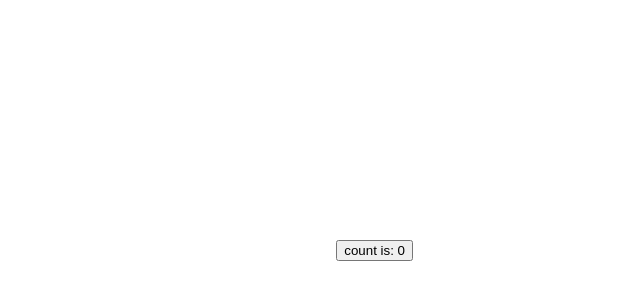
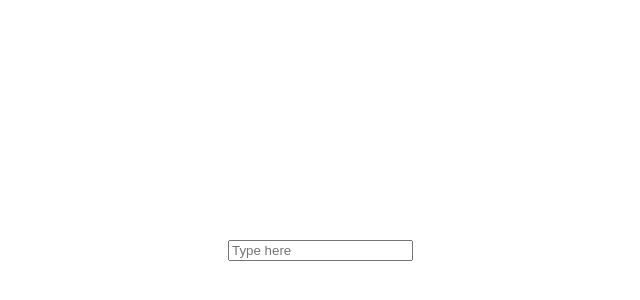
Before and after one commit to kylemwagner83/vue-tutorial, a Vue app: page / in a window 1280 px wide. Shown: the part 150-450 px from the top of the page, without its empty margins (227-867 px from the left). Built offline with nearby package versions, Linux system fonts and the light colour scheme.

Commit message:
Form binding

```diff
--- a/src/App.vue
+++ b/src/App.vue
@@ -2,18 +2,23 @@
   export default {
     data() {
       return {
-        count: 0
+        text: ''
       }
     },
-    methods: {
-      increment() {
-        this.count++
-      }
-    }
+    // methods: {
+    //   onInput(e) {
+    //     this.text = e.target.value
+    //   }
+    // }
   }
   </script>
 
   <template>
-    <!-- make this button work -->
-    <button @click="increment">count is: {{ count }}</button>
+    <!-- <input :value="text" @input="onInput" placeholder="Type here"> -->
+
+    <input v-model="text" placeholder="Type here">
+    <!-- v-model automatically syncs the input value with the bound state,
+      so the event handler isn't required -->
+
+    <p>{{ text }}</p>
   </template>
```
